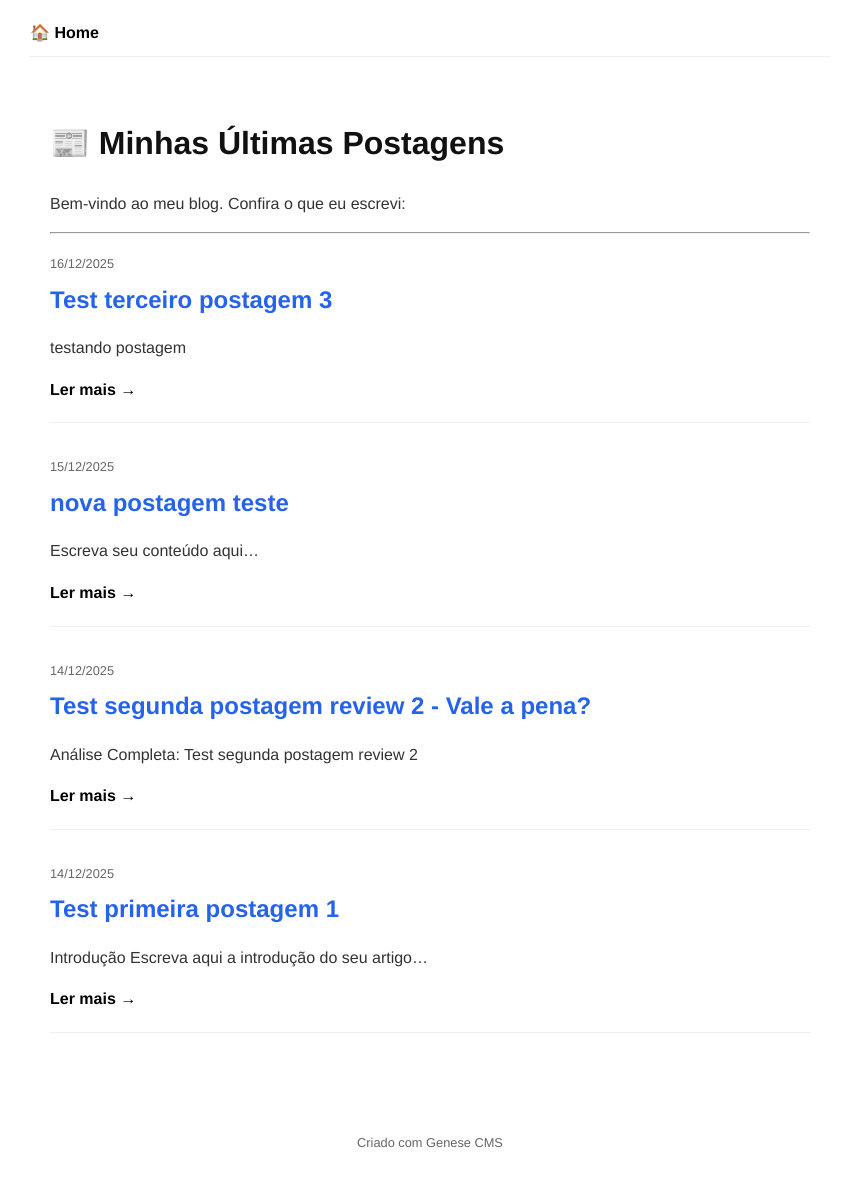
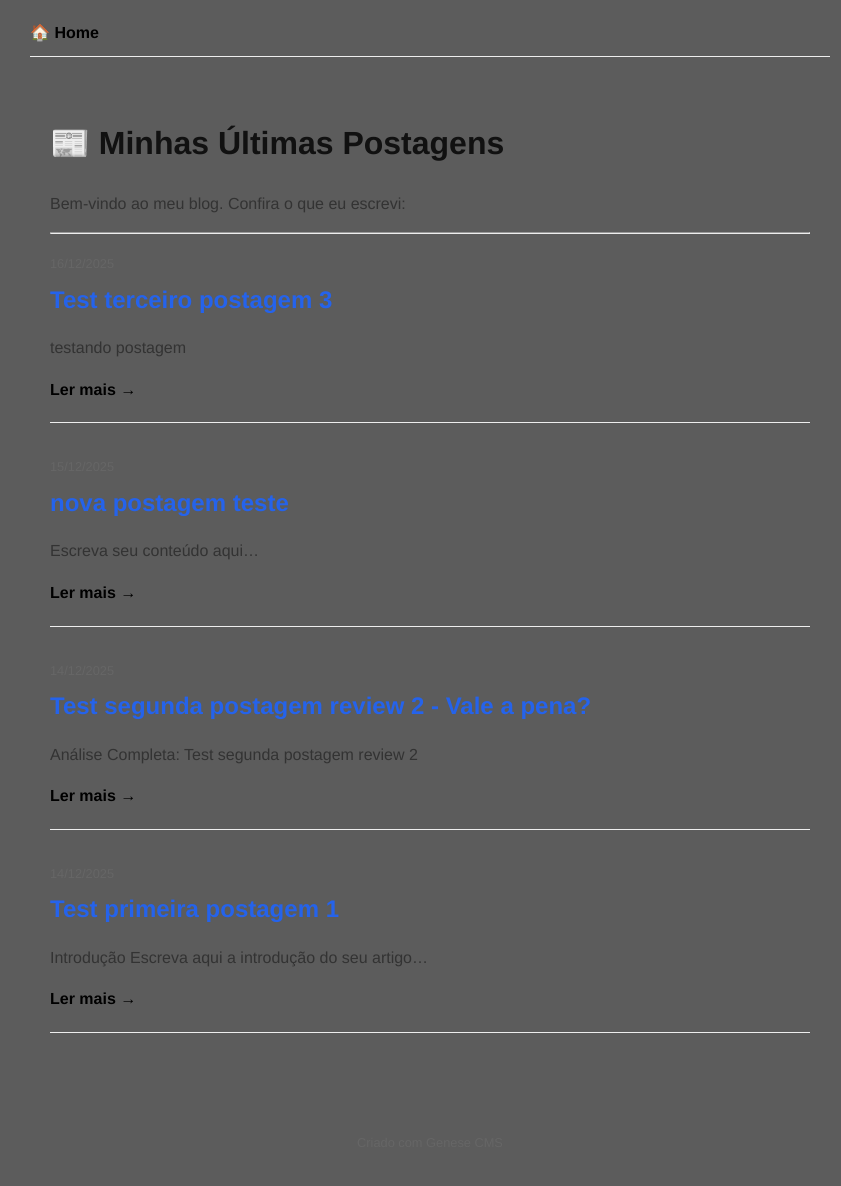
Before and after one commit to gabrielgomesxp/site-teste-delay, a Jekyll site: the page built from index.md, in a window 1280 px wide. Shown: the whole page, without its empty margins (210-1051 px from the left). Built offline with Jekyll 4.4.1, drawn with Linux system fonts in a browser that asks for light colours.

Commit message:
Update: Cores do Tema via Genese

```diff
--- a/assets/css/style.css
+++ b/assets/css/style.css
@@ -3,7 +3,7 @@
 /* 1. VARIÁVEIS GLOBAIS (O Painel edita aqui) */
 :root {
     --primary-color: #2271b1;
-    --body-bg: #ffffff;
+    --body-bg: #5c5c5c;
     --text-color: #333333;
     --heading-color: #111111;
 }
```
